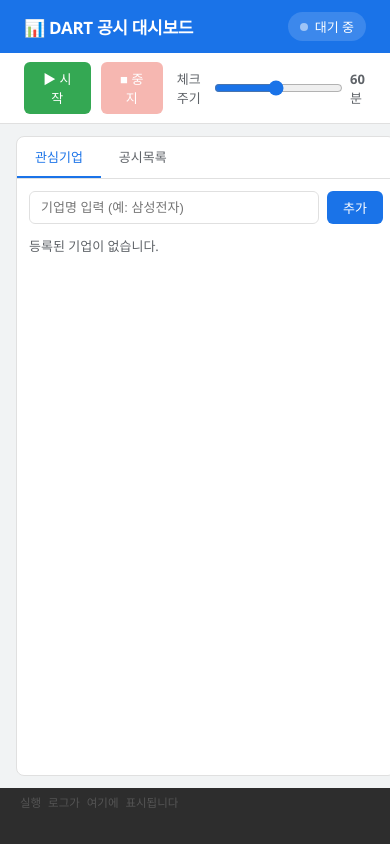
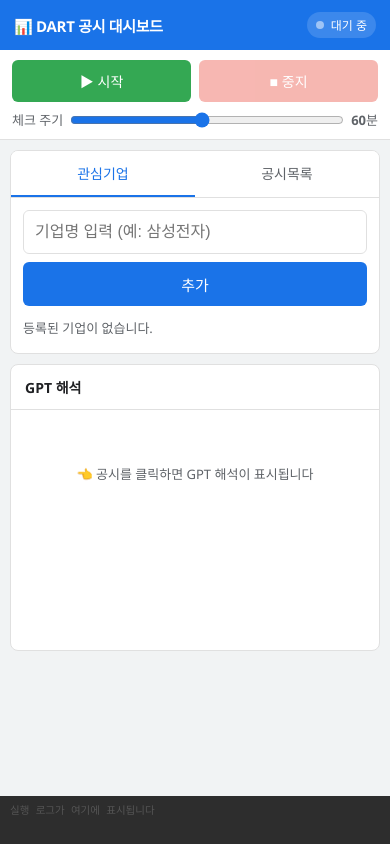
Before and after one commit to whdtjq1801-sketch/dart-dashboard, a Flask app: page / in a window 390 px wide. Run offline with Flask 3, Linux system fonts and the light colour scheme; data that the repository does not hold is empty; some libraries are stand-ins or nearby versions.

Commit message:
Update index.html

```diff
--- a/templates/index.html
+++ b/templates/index.html
@@ -243,6 +243,211 @@ input[type=text]:focus { border-color: var(--primary); }
 .log-bar span { display: block; line-height: 1.6; }
 
 .empty { color: var(--muted); font-size: 13px; padding: 4px 0; }
+
+/* ── mobile responsive ── */
+@media (max-width: 768px) {
+  body {
+    height: auto;
+    min-height: 100vh;
+    overflow-x: hidden;
+  }
+
+  header {
+    padding: 12px 14px;
+    gap: 10px;
+  }
+
+  header h1 {
+    font-size: 15px;
+  }
+
+  .status-badge {
+    font-size: 12px;
+    padding: 4px 9px;
+    white-space: nowrap;
+  }
+
+  .ctrl {
+    padding: 10px 12px;
+    flex-wrap: wrap;
+    gap: 8px;
+  }
+
+  .ctrl button {
+    flex: 1 1 calc(50% - 4px);
+    min-height: 42px;
+    font-size: 14px;
+  }
+
+  .interval-row {
+    width: 100%;
+    margin-left: 0;
+    justify-content: space-between;
+    font-size: 13px;
+  }
+
+  input[type=range] {
+    flex: 1;
+    width: auto;
+  }
+
+  .main {
+    display: block;
+    padding: 10px;
+    overflow: visible;
+  }
+
+  .panel {
+    width: 100%;
+    margin-bottom: 10px;
+  }
+
+  .panel-left {
+    flex: none;
+  }
+
+  .panel-right {
+    min-height: 260px;
+  }
+
+  .tabs {
+    position: sticky;
+    top: 0;
+    background: var(--card);
+    z-index: 2;
+  }
+
+  .tab {
+    flex: 1;
+    text-align: center;
+    padding: 12px 8px;
+    font-size: 14px;
+  }
+
+  .tab-scroll {
+    max-height: 260px;
+    overflow-y: auto;
+    padding: 12px;
+  }
+
+  .add-row {
+    flex-direction: column;
+  }
+
+  input[type=text] {
+    width: 100%;
+    min-height: 44px;
+    font-size: 16px;
+  }
+
+  .add-row button {
+    width: 100%;
+    min-height: 44px;
+    font-size: 15px;
+  }
+
+  .co-item {
+    padding: 10px 12px;
+    font-size: 14px;
+  }
+
+  .co-del {
+    min-height: 34px;
+    font-size: 12px;
+  }
+
+  .disc-toolbar {
+    padding: 10px 12px;
+    flex-wrap: wrap;
+  }
+
+  .disc-toolbar button {
+    width: 100%;
+    min-height: 42px;
+    font-size: 14px !important;
+  }
+
+  .disc-count {
+    width: 100%;
+    font-size: 12px;
+  }
+
+  .disc-list {
+    max-height: 360px;
+    overflow-y: auto;
+    padding: 8px;
+    gap: 8px;
+  }
+
+  .disc-item {
+    padding: 12px;
+    font-size: 14px;
+    border: 1px solid var(--border);
+    border-radius: 10px;
+    background: #fff;
+    line-height: 1.45;
+  }
+
+  .disc-corp {
+    display: block;
+    margin-bottom: 4px;
+    font-size: 14px;
+  }
+
+  .disc-date {
+    font-size: 12px;
+    margin-top: 6px;
+  }
+
+  .panel-right-header {
+    padding: 12px 14px;
+    font-size: 14px;
+  }
+
+  .gpt-body {
+    padding: 14px;
+    font-size: 14px;
+    line-height: 1.65;
+    min-height: 240px;
+  }
+
+  .gpt-placeholder {
+    padding-top: 40px;
+    font-size: 13px;
+  }
+
+  .gpt-corp {
+    font-size: 15px;
+    line-height: 1.4;
+  }
+
+  .price-bar {
+    font-size: 12px;
+    line-height: 1.5;
+  }
+
+  .gpt-text {
+    font-size: 14px;
+    line-height: 1.7;
+    word-break: keep-all;
+  }
+
+  .dart-link,
+  .btn-tg {
+    width: 100%;
+    min-height: 42px;
+    justify-content: center;
+    margin-left: 0;
+    margin-top: 10px;
+    font-size: 13px;
+  }
+
+  .log-bar {
+    height: 48px;
+    padding: 6px 10px;
+    font-size: 10.5px;
+  }
+}
 </style>
 </head>
 <body>
```
